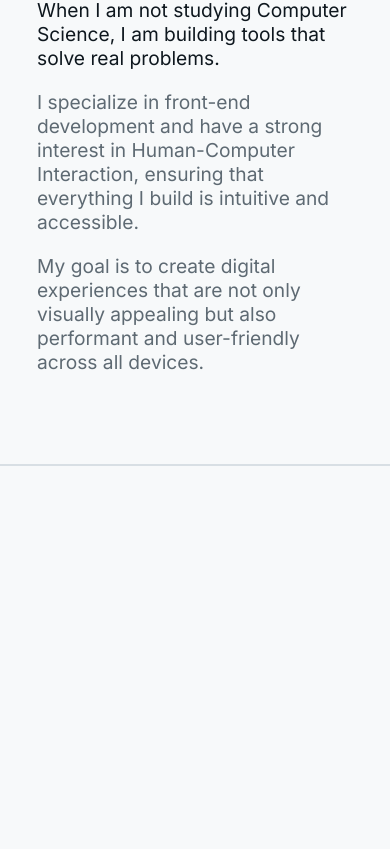
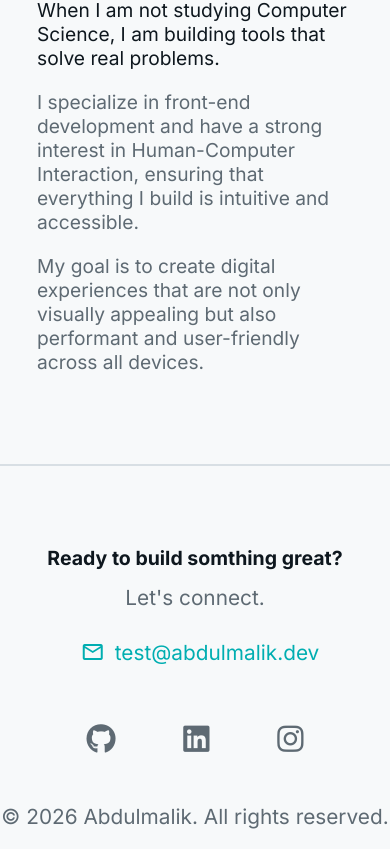
Before and after one commit to Abdulmalik90/My-Personal-Web, a React (Vite) app: page / in a window 390 px wide. Shown: the part 3895-4744 px from the top of the page. Before the commit the page ends 4361 px from the top, so only its background shows below. Built offline with nearby package versions, Linux system fonts and the light colour scheme.

Commit message:
finishing the footer

```diff
--- a/index.html
+++ b/index.html
@@ -7,6 +7,7 @@
     <link rel="stylesheet" href="https://fonts.googleapis.com/css2?family=Material+Symbols+Outlined:opsz,wght,FILL,GRAD@20..48,100..700,0..1,-50..200" />
     <link href="https://fonts.googleapis.com/css2?family=Cairo:wght@400;700&family=Inter:wght@400;700&display=swap" rel="stylesheet">
     <link rel="stylesheet" href="https://cdnjs.cloudflare.com/ajax/libs/font-awesome/4.7.0/css/font-awesome.min.css">
+    <link rel="stylesheet" href="https://cdnjs.cloudflare.com/ajax/libs/font-awesome/6.5.1/css/all.min.css" integrity="sha512-DTOQO9RWCH3ppGqcWaEA1BIZOC6xxalwEsw9c2QQeAIftl+Vegovlnee1c9QX4TctnWMn13TZye+giMm8e2LwA==" crossorigin="anonymous" referrerpolicy="no-referrer" />
     <title>personal-web</title>
   </head>
   <body>
--- a/src/App.jsx
+++ b/src/App.jsx
@@ -5,6 +5,7 @@ import Hero from './components/Hero'
 import Skills from './components/Skills'
 import Projects from './components/Projects'
 import About from './components/About'
+import Footer from './components/Footer'
 import { ThemeProvider } from './components/ThemeContext'
 
 function App() {
@@ -34,6 +35,7 @@ function App() {
 
         <hr />
 
+        <Footer />
 
       </LanguageProvider>
 
--- a/src/components/Footer.jsx
+++ b/src/components/Footer.jsx
@@ -1,3 +1,24 @@
+import { useLanguage } from "./LanguageContext"
+import "../styles/footer.css"
 export default function Footer() {
+    const {t} = useLanguage();
 
+    return (
+        <>
+            <h1 className="section-title">{t("footerTitle")}</h1>
+            <p className="footer-subtitle">{t("footerSubTitle")}</p>
+            <div id="email-link">
+                <a href=""><span class="material-symbols-outlined">mail</span> test@abdulmalik.dev</a>
+            </div>
+
+            <div id="footer-link-container">
+
+                <a><i className="fa-brands fa-github"></i></a>
+                <a><i className="fa-brands fa-linkedin"></i></a>
+                <a><i class="fa-brands fa-instagram"></i></a>
+            </div>
+            <p className="footer-subtitle">{t("footerRightes")}</p>
+            <br />
+        </>
+    )
 }
--- a/src/data/translation.js
+++ b/src/data/translation.js
@@ -92,6 +92,6 @@ export const translation = {
         // Footer
         footerTitle: "هل أنت مستعد لبناء شيء رائع؟",
         footerSubTitle: "دعنا نتواصل.",
-        footerRights: "© 2026 عبدالملك. جميع الحقوق محفوظة."
+        footerRightes: "© 2026 عبدالملك. جميع الحقوق محفوظة."
     }
 }
--- /dev/null
+++ b/src/styles/footer.css
@@ -0,0 +1,54 @@
+.footer-subtitle {
+    text-align: center;
+    color: var(--text-lighter);
+    font-size: clamp(1.3rem, 3vw, 1.9rem);
+}
+
+#email-link {
+    text-align: center;
+    width: fit-content;
+    margin: 20px auto;
+}
+
+#email-link a {
+    font-size: clamp(1.3rem, 3vw, 1.9rem);
+    display: flex;
+    align-items: center;
+    text-decoration: none;
+    color: var(--secondary);
+    transition: all 0.3s ease;
+}
+
+#email-link a:hover {
+    color: var(--secondary-hover);
+}
+
+#email-link a span {
+    margin: 10px;
+}
+
+#footer-link-container {
+    color: var(--text-lighter);
+    width: 80%;
+    max-width: 900px;
+    margin: 30px auto;
+    display: flex;
+    justify-content: space-evenly;
+
+}
+
+#footer-link-container a  {
+    cursor: pointer;
+    padding: 20px;
+    border-radius: 15px;
+    transition: all 0.3s ease-out;
+}
+
+#footer-link-container a:hover {
+    color: var(--text);
+    background-color: var(--other-buttons-hover);
+}
+
+.fa-brands {
+    font-size: 30px;
+}
--- a/src/styles/nav.css
+++ b/src/styles/nav.css
@@ -38,8 +38,8 @@ header h1:hover {
     justify-content: end;
     align-items: center;
     gap: 4vw;
-    margin-right: 20px;
-    margin-left: 20px;
+    margin-right: 60px;
+    margin-left: 60px;
 }
 
 #header-buttons-container a {
```
